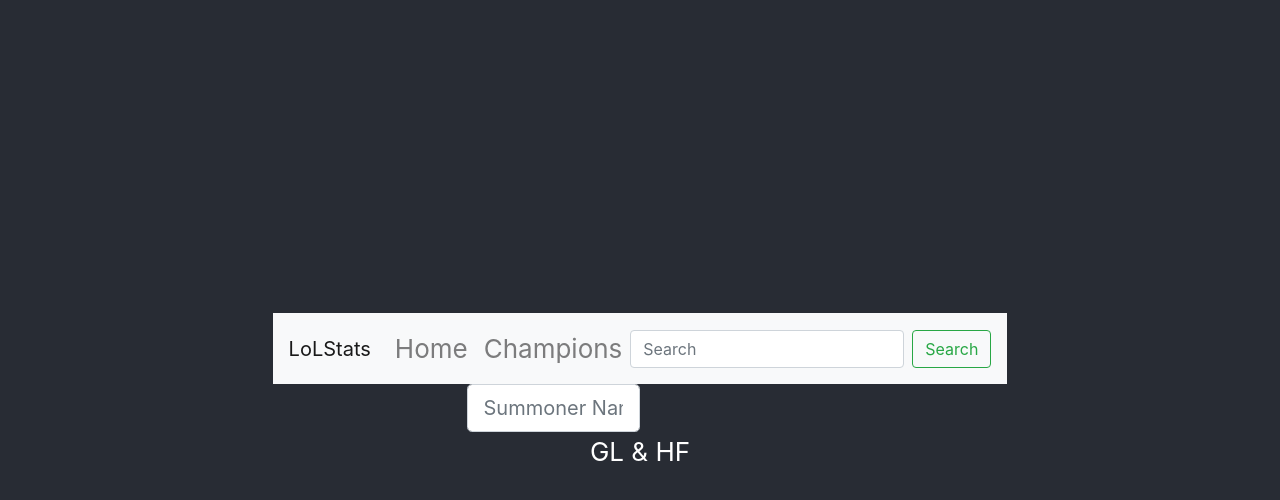
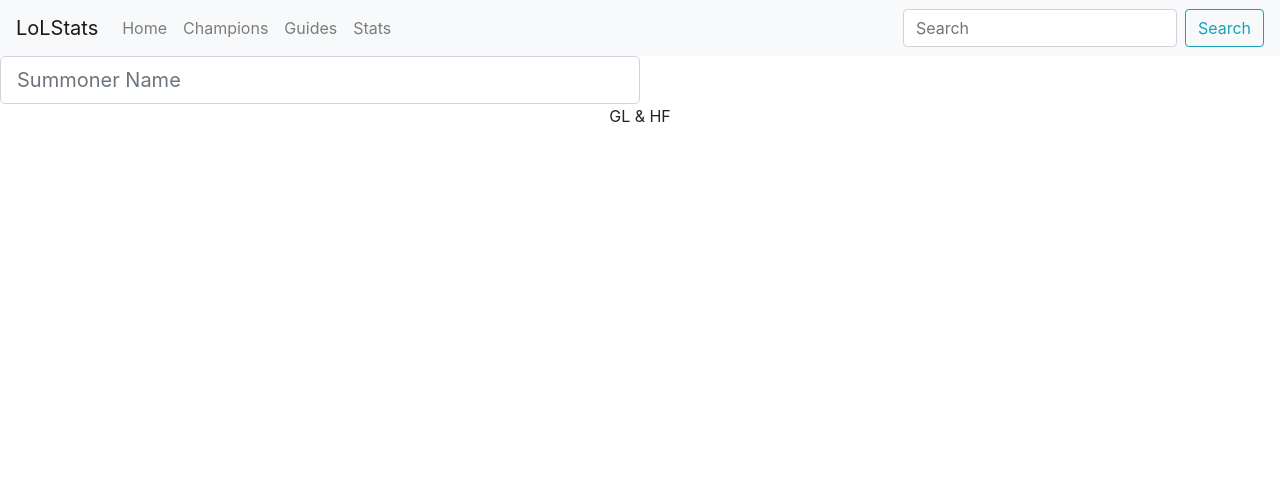
Before and after one commit to alexjoly13/lolstats-client, a React (Create React App) app: page / in a window 1280 px wide. Shown: the top 500 px of the page. Built offline with nearby package versions, Linux system fonts and the light colour scheme; no server answers; the HTML template or start-up script is replaced by a standard one.

Commit message:
champions section design in progress

```diff
--- a/src/App.js
+++ b/src/App.js
@@ -2,22 +2,23 @@ import React from "react";
 import { Switch, Route, NavLink } from "react-router-dom";
 import "./App.css";
 import NavigationBar from "./components/navigationBar";
-import Footer from "./components/footer";
 import SearchContainer from "./components/searchContainer";
 import ChampionsList from "./components/champions";
 
 function App() {
   return (
-    <div className="App">
-      <header className="App-header">
+    <section className="App">
+      <div>
         <NavigationBar />
         <Switch>
           <Route exact path="/" component={SearchContainer} />
           <Route path="/champions" component={ChampionsList} />
         </Switch>
-        <Footer />
-      </header>
-    </div>
+      </div>
+      <footer>
+        <p>GL & HF</p>
+      </footer>
+    </section>
   );
 }
 
--- a/src/components/champions.css
+++ b/src/components/champions.css
@@ -0,0 +1,3 @@
+.champ-icon {
+  width: 75%;
+}
--- a/src/components/champions.js
+++ b/src/components/champions.js
@@ -1,5 +1,6 @@
 import React, { Component } from "react";
 import { getChampionsList } from "../api";
+import "./champions.css";
 
 class ChampionsList extends Component {
   constructor(props) {
@@ -26,20 +27,24 @@ class ChampionsList extends Component {
     const values = Object.values(championsArray);
     console.log(values);
     return (
-      <div>
-        <ul>
+      <div className="container my-5">
+        <div className="row">
           {values.map((oneChampion, index) => {
             return (
-              <div key={index}>
-                <li key={oneChampion.key}>{oneChampion.name}</li>
+              <div className="col-2" key={index}>
                 <img
+                  className="champ-icon"
                   key={oneChampion.title}
                   src={this.oneImg(oneChampion.version, oneChampion.key)}
+                  alt={oneChampion.title}
                 />
+                <p className="text-align-center" key={oneChampion.key}>
+                  {oneChampion.name}
+                </p>
               </div>
             );
           })}
-        </ul>
+        </div>
       </div>
     );
   }
--- a/src/components/navigationBar.js
+++ b/src/components/navigationBar.js
@@ -20,10 +20,12 @@ class NavigationBar extends Component {
           <Nav className="mr-auto">
             <Nav.Link href="/">Home</Nav.Link>
             <Nav.Link href="/champions">Champions</Nav.Link>
+            <Nav.Link href="/guides">Guides</Nav.Link>
+            <Nav.Link href="/statistics">Stats</Nav.Link>
           </Nav>
           <Form inline>
             <FormControl type="text" placeholder="Search" className="mr-sm-2" />
-            <Button variant="outline-success">Search</Button>
+            <Button variant="outline-info">Search</Button>
           </Form>
         </Navbar.Collapse>
       </Navbar>
--- a/src/components/searchBar.js
+++ b/src/components/searchBar.js
@@ -27,8 +27,6 @@ class SearchBar extends Component {
   }
 
   render() {
-    console.log(this.state.summonerName);
-
     return (
       <Form onSubmit={event => this.handleSubmit(event)}>
         <Form.Control
```
